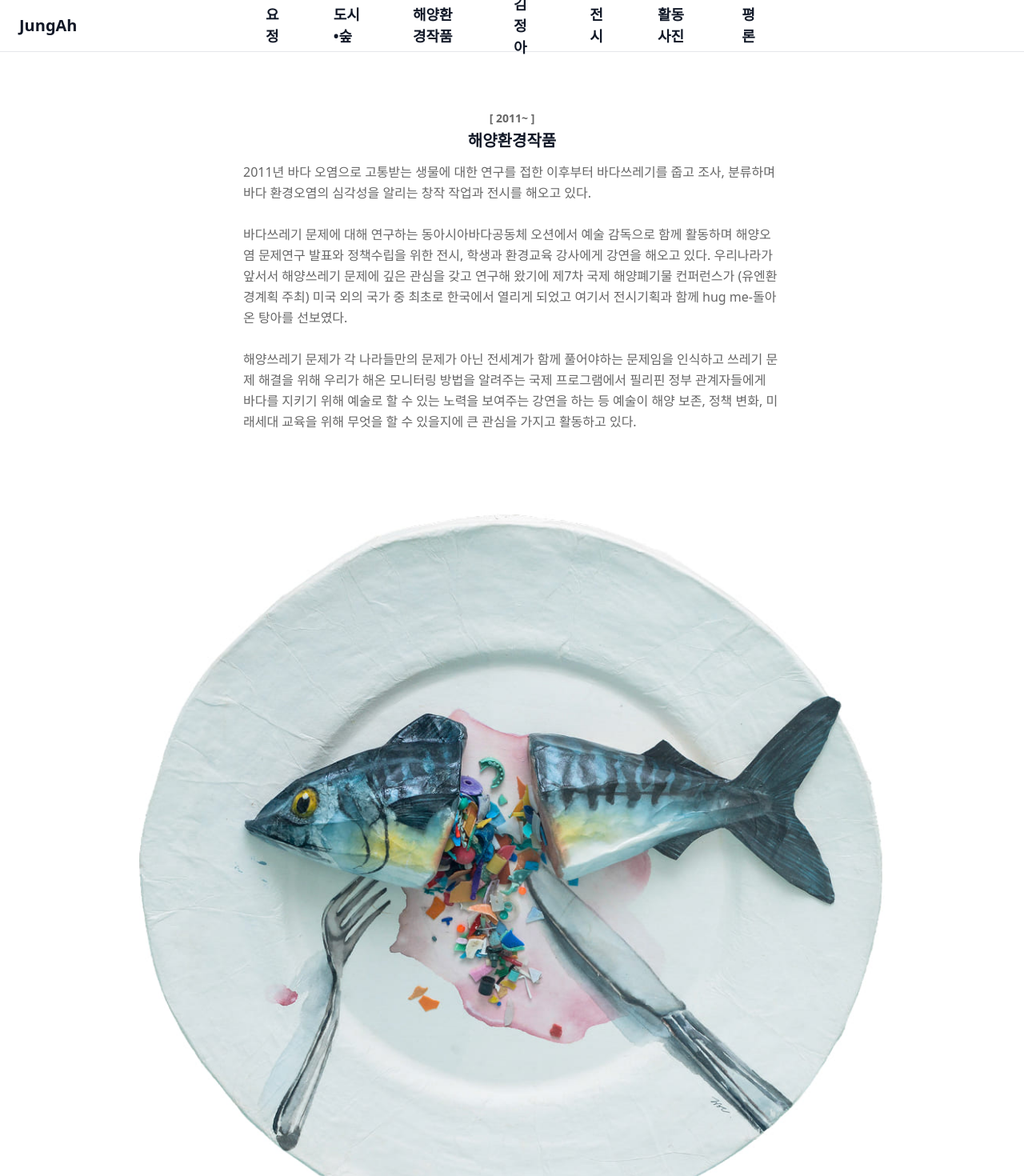
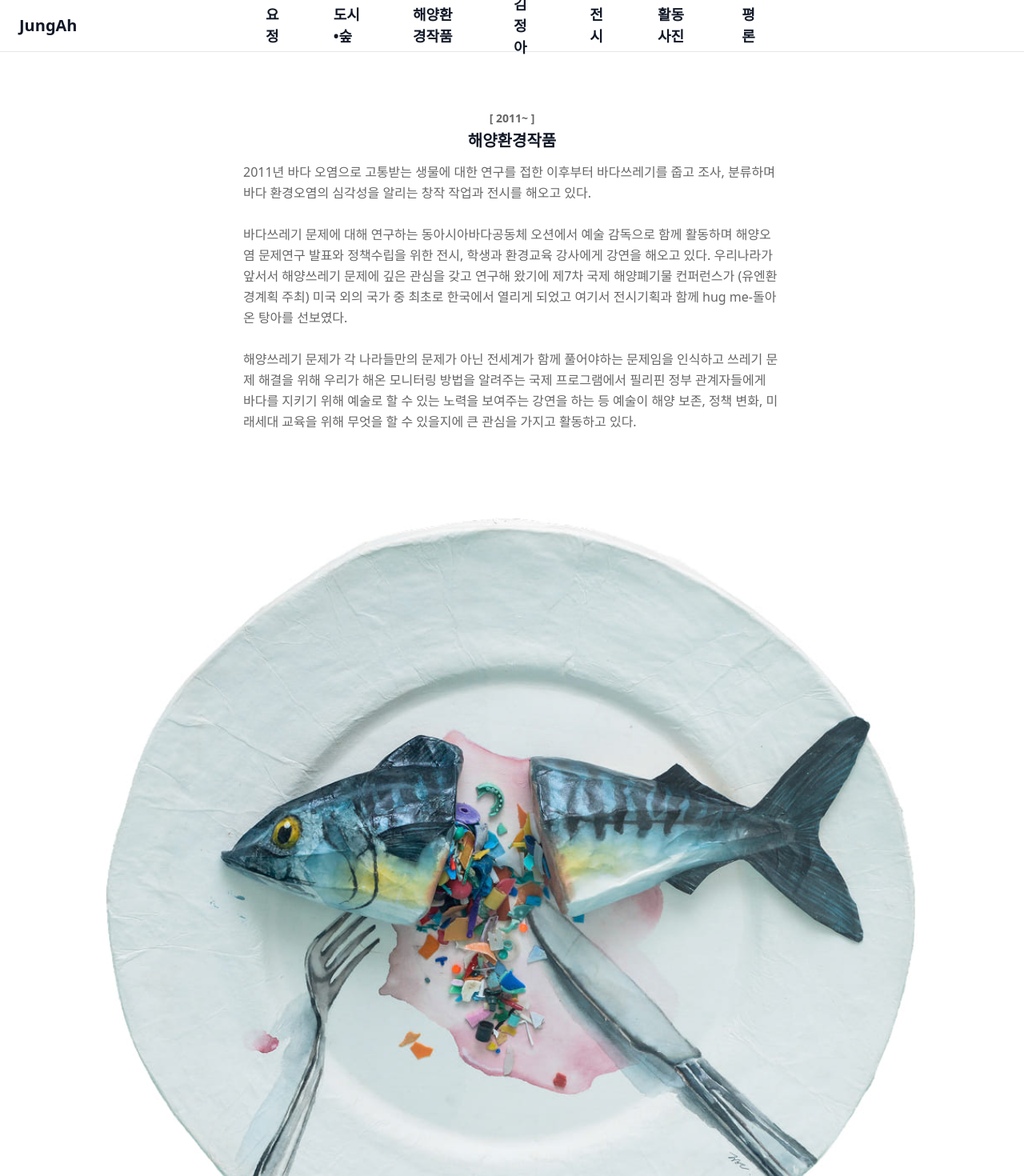
Before and after one commit to inseoweb/jungah-portfolio, a Next.js app: page /marine in a window 1280 px wide. Shown: the top 1470 px of the page at 80% size. Built offline with nearby package versions, Linux system fonts and the light colour scheme.

Commit message:
style: apply artwork-img global class to marine images

```diff
--- a/src/app/globals.css
+++ b/src/app/globals.css
@@ -3,5 +3,5 @@
 @tailwind utilities;
 @import url('https://cdn.jsdelivr.net/gh/orioncactus/pretendard/dist/web/static/pretendard.css');
 .artwork-img {
-    @apply w-full sm:w-[90%] h-auto mx-auto;
+    @apply w-full sm:w-[98%] h-auto mx-auto;
   }
```
